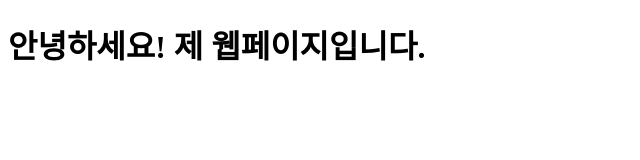
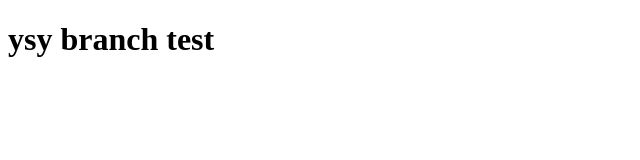
Before and after one commit to seunga4170/jumoonhaejo, a plain HTML site: page ysy.html in a window 1280 px wide. Shown: the whole page, without its empty margins (0-640 px from the left). Drawn offline with Linux system fonts and the light colour scheme.

Commit message:
branch test

```diff
--- a/ysy.html
+++ b/ysy.html
@@ -5,6 +5,6 @@
     <title>나의 웹페이지</title>
 </head>
 <body>
-    <h1>안녕하세요! 제 웹페이지입니다.</h1>
+    <h1>ysy branch test</h1>
 </body>
 </html>
```
